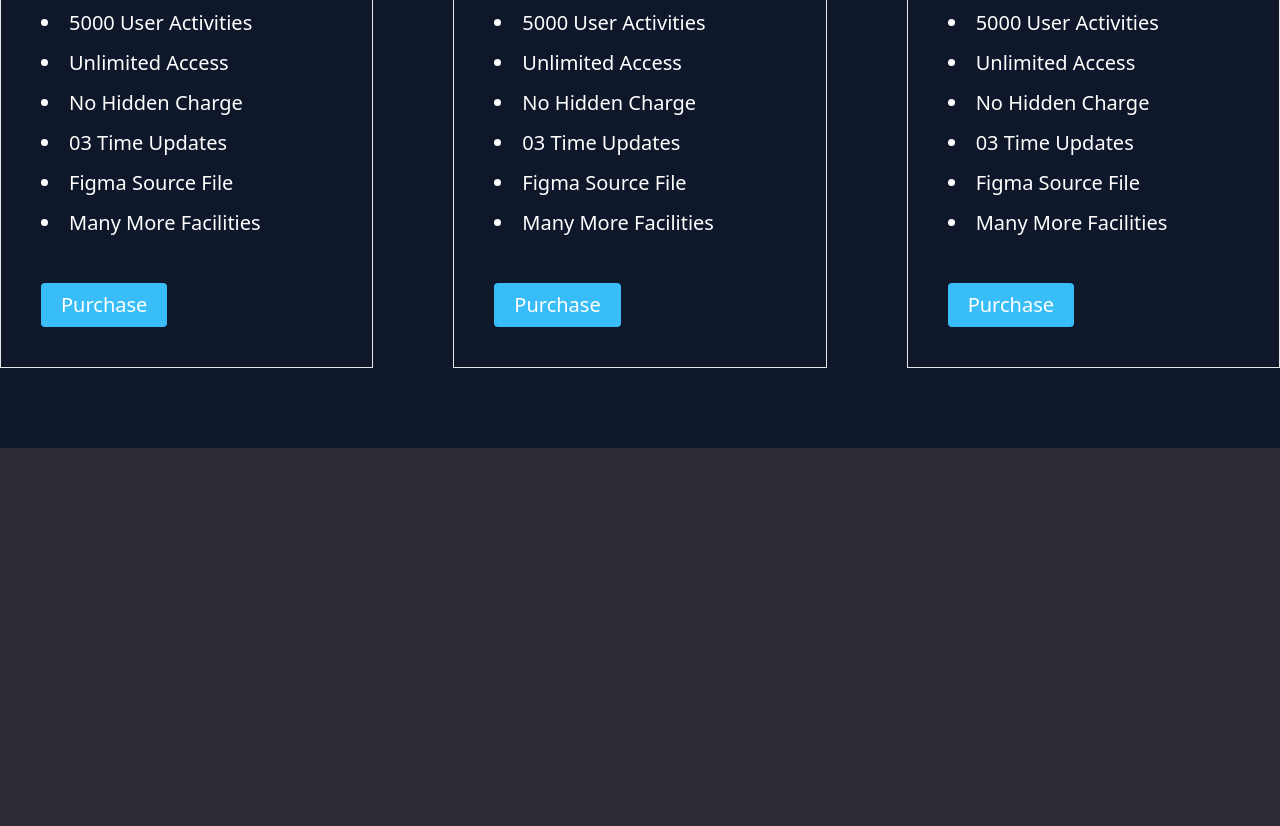
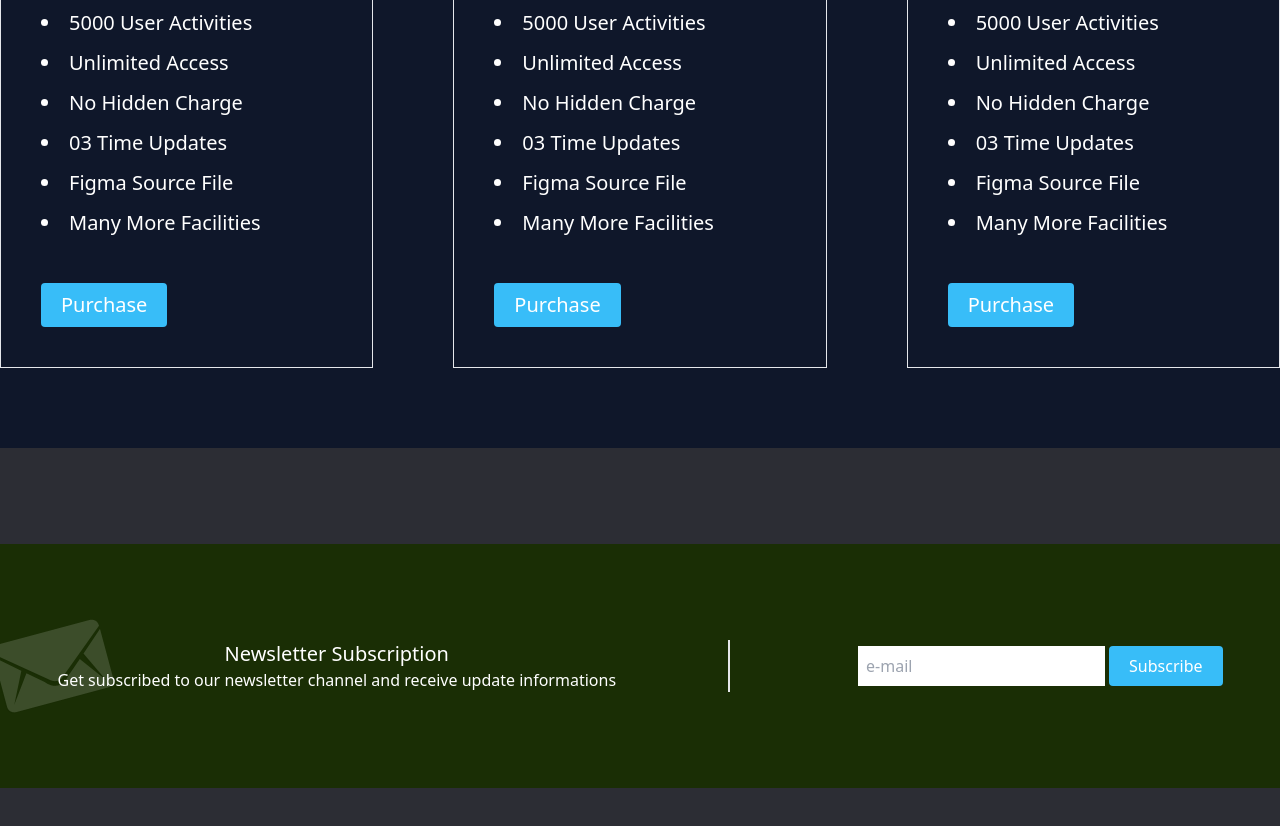
Before and after one commit to marjibchiran/Tailwind-CSS-project, a website built with Vite: page index.html in a window 1280 px wide. Shown: the part 3563-4389 px from the top of the page. Before the commit the page ends 4091 px from the top, so only its background shows below. Built offline with nearby package versions, Linux system fonts and the light colour scheme.

Commit message:
subscrib section added

```diff
--- a/index.html
+++ b/index.html
@@ -180,6 +180,18 @@
               </div>
         </div>
        </section>
+       <section class="bg-no-repeat bg-left bg-lime-950 my-10 sm:my-16 md:my-20 lg:my-24 py-10 sm:py-16 md-py20 lg:py-24" style="background-image: url(/images/subscribe-bg.png);">
+        <div class="sm:flex justify-center items-center text-white gap-10 sm:gap-16 md:gap-20 lg:gap-32">
+            <div class="text-center mb-10 sm:m-0 sm:border-r-2 sm:pr-28">
+                <h2 class="text-xl">Newsletter Subscription</h2>
+                <p>Get subscribed to our newsletter channel and receive update informations</p>
+            </div>
+            <div class="flex justify-center items-center gap-1">
+                <input class="h-10 border-none px-2" type="email" placeholder="e-mail">
+                <button class="bg-[#38BDF8] px-5 py-2 hover:bg-red-500 transition rounded">Subscribe</button>
+            </div>
+        </div>
+       </section>
     </main>
 </body>
 
```
Also changed, not shown: images/subscribe-bg.png (added).
